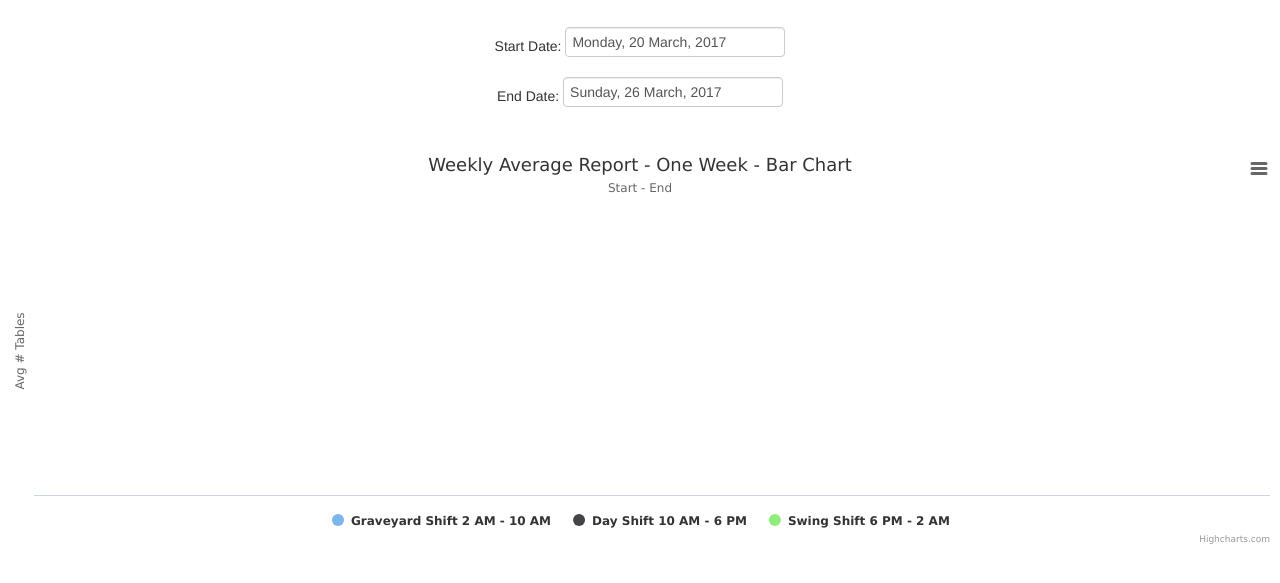
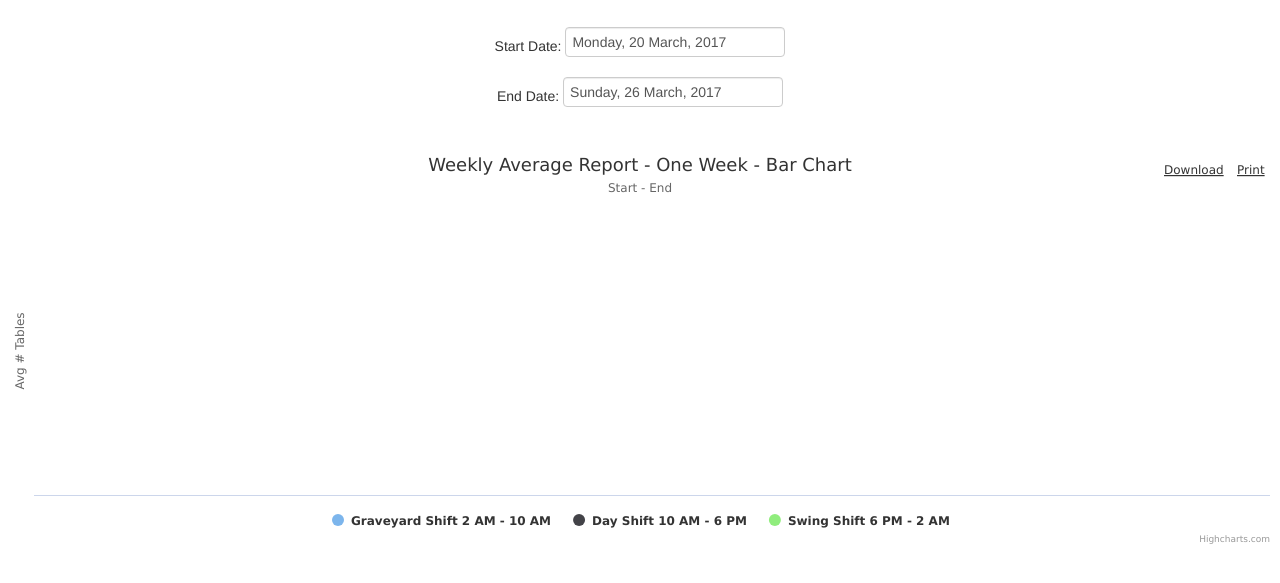
Before and after one commit to jasingh127/casino, a website: page html/report1.html in a window 1280 px wide. Shown: the part 73-656 px from the top of the page. Drawn offline with Linux system fonts and the light colour scheme; no server answers.

Commit message:
Changed high charts print menu display

```diff
--- a/html/report1.html
+++ b/html/report1.html
@@ -135,6 +135,22 @@
             borderWidth: 0
           }
         },
+        navigation: {
+          buttonOptions: {
+            theme: {
+              style: {
+                textDecoration: 'underline'
+              }
+            }
+          }
+        },
+        exporting: {
+          buttons: {
+            contextButton: {enabled: false},
+            printButton: {text: 'Print', onclick: function() {this.print();}},
+            exportButton: {text: 'Download', menuItems: Highcharts.getOptions().exporting.buttons.contextButton.menuItems.splice(2)}
+          }
+        },
         series: [
         {
           name: 'Graveyard Shift 2 AM - 10 AM',
```
Also changed, not shown: html/report4.html (+16 -0 lines), 1 other file.
